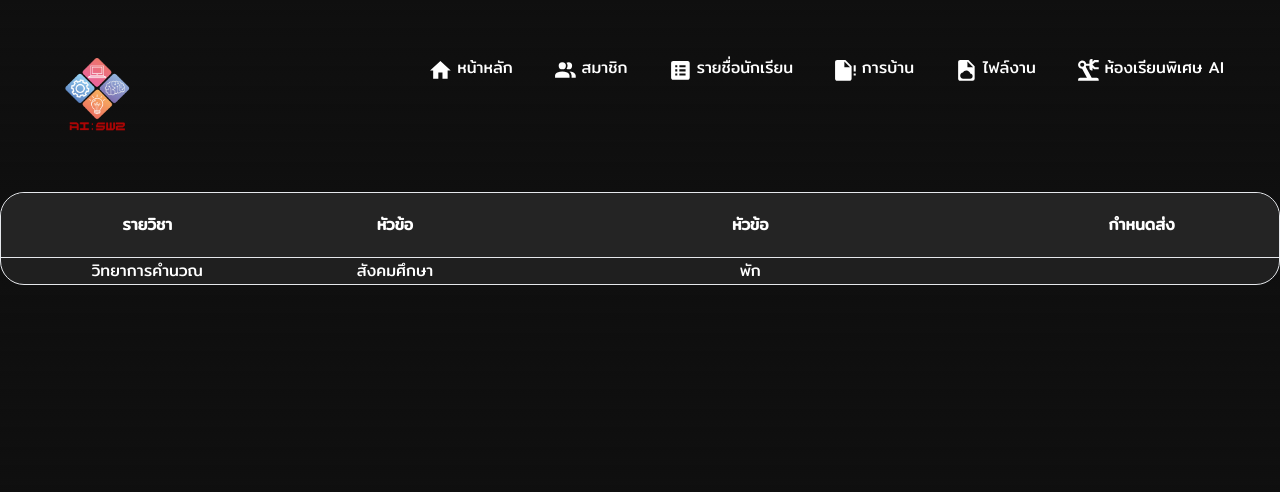
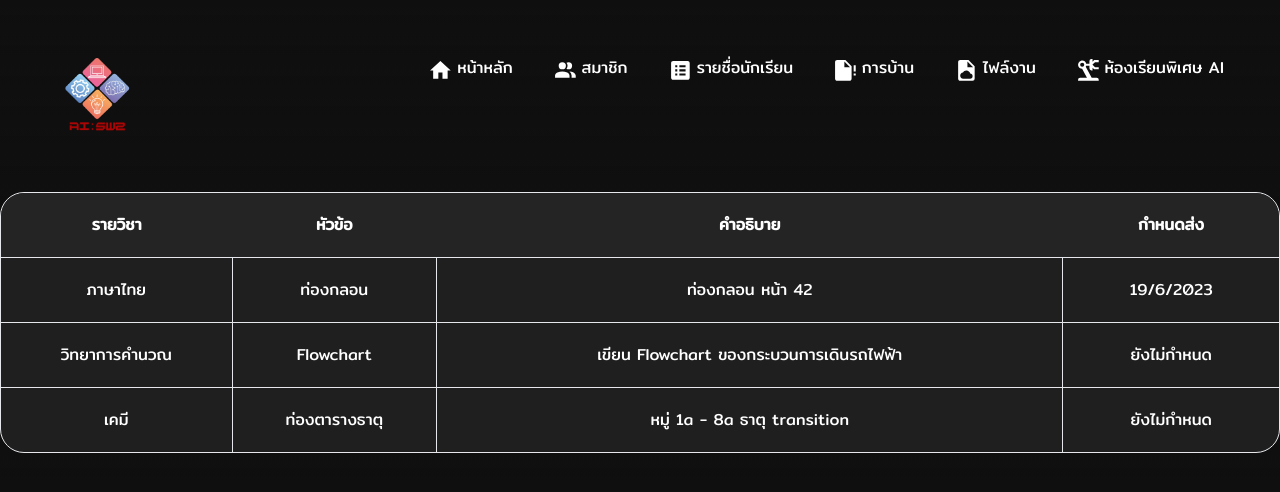
Before and after one commit to KamiK4M1/aigen4, a Next.js app: page /homeworks in a window 1280 px wide. Shown: the top 492 px of the page. Built offline with nearby package versions, Linux system fonts and the light colour scheme.

Commit message:
homework add

```diff
--- a/src/app/components/homworks.tsx
+++ b/src/app/components/homworks.tsx
@@ -8,15 +8,28 @@ export default function Homeworks_table(){
                     <tr className="">
                         <th className="border-b py-5 rounded-tl-3xl duration-300 bg-[#242424]  hover:bg-[#0e0e0e]"><p>รายวิชา</p></th>
                         <th className="border-b px-5 duration-300 bg-[#242424]  hover:bg-[#0e0e0e]"><p>หัวข้อ</p></th>
-                        <th className="border-b px-20 duration-300 bg-[#242424]  hover:bg-[#0e0e0e]"><p>หัวข้อ</p></th>
+                        <th className="border-b px-20 duration-300 bg-[#242424]  hover:bg-[#0e0e0e]"><p>คำอธิบาย</p></th>
                         <th className="border-b px-5 duration-300 rounded-tr-3xl  bg-[#242424] hover:bg-[#0e0e0e]"><p>กำหนดส่ง</p></th>
                     </tr>
                 </thead>
                 <tbody className="text-center">
                     <tr className="">
-                        <td className="duration-300 hover:bg-[#0e0e0e]" >วิทยาการคํานวณ</td>
-                        <td className="duration-300 hover:bg-[#0e0e0e]" >สังคมศึกษา</td>
-                        <td className="duration-300 hover:bg-[#0e0e0e]" >พัก</td>
+                        <td className="border-b border-r duration-300 py-5 hover:bg-[#0e0e0e]">ภาษาไทย</td>
+                        <td className="border-b border-r duration-300 hover:bg-[#0e0e0e]">ท่องกลอน</td>
+                        <td className="border-b border-r duration-300 hover:bg-[#0e0e0e]">ท่องกลอน หน้า 42</td>
+                        <td className="border-b duration-300 hover:bg-[#0e0e0e]" >19/6/2023</td>
+                    </tr>
+                    <tr className="">
+                        <td className="border-b border-r duration-300 py-5 hover:bg-[#0e0e0e]" >วิทยาการคํานวณ</td>
+                        <td className="border-b border-r duration-300 hover:bg-[#0e0e0e]" >Flowchart</td>
+                        <td className="border-b border-r duration-300 hover:bg-[#0e0e0e]" >เขียน Flowchart ของกระบวนการเดินรถไฟฟ้า</td>
+                        <td className="border-b duration-300 hover:bg-[#0e0e0e]" >ยังไม่กำหนด</td>
+                    </tr>
+                    <tr className="">
+                        <td className="border-r duration-300 py-5 hover:bg-[#0e0e0e]">เคมี</td>
+                        <td className="border-r duration-300 hover:bg-[#0e0e0e]">ท่องตารางธาตุ</td>
+                        <td className="border-r duration-300 hover:bg-[#0e0e0e]">หมู่ 1a - 8a ธาตุ transition</td>
+                        <td className="duration-300 hover:bg-[#0e0e0e]" >ยังไม่กำหนด</td>
                     </tr>
                 </tbody>
             </table>
--- a/src/app/components/timetable.tsx
+++ b/src/app/components/timetable.tsx
@@ -2,12 +2,11 @@
 
 export default function Table(){
     return(
-        <main className="rounded-3xl bg-[#1f1f1f] border overflow-x-auto ">
+        <main className=" rounded-3xl bg-[#1f1f1f] border overflow-x-auto ">
             <table className="shadow-2x w-full justify-center py-5 px-5">
                 <thead>
                     <tr className="">
                         <th className="py-5 "><p>คาบเรียน</p><p>เวลา</p></th>
-
                         <th className="duration-300 bg-[#242424]  hover:bg-[#0e0e0e]"><p>คาบ1</p><p>8:20 - 9:15</p></th>
                         <th className="duration-300 bg-[#242424]  hover:bg-[#0e0e0e]"><p>คาบ2</p><p>9:15 - 10:10</p></th>
                         <th className="duration-300 bg-[#242424]  hover:bg-[#0e0e0e]"><p>คาบ3</p><p>10:10 - 11:05</p></th>
@@ -49,11 +48,11 @@ export default function Table(){
                     <tr className="">
                         <td className="py-10 bg-[#242424]">พุธ</td>
 
-                        <td className="border duration-300 hover:bg-[#0e0e0e]">ภาษาอังกฤษ</td>
+                        <td className="border duration-300 hover:bg-[#0e0e0e]">ภาษาอังกฤษ T.</td>
                         <td className="border duration-300 hover:bg-[#0e0e0e]">ศิลปะ</td>
                         <td className="border duration-300 hover:bg-[#0e0e0e]">พระพุทธศาสนา</td>
                         <td className="duration-300 " >พัก</td>
-                        <td className="border duration-300 hover:bg-[#0e0e0e]">ภาษาอังกฤษ</td>
+                        <td className="border duration-300 hover:bg-[#0e0e0e]">ภาษาอังกฤษ A</td>
                         <td className="border duration-300 hover:bg-[#0e0e0e]">ฟิสิกส์</td>
                         <td className="border duration-300 hover:bg-[#0e0e0e]">ภาษาอังกฤษ</td>
                         <td className="border duration-300 hover:bg-[#0e0e0e]">คณิตศาสตร์ AI</td>
@@ -78,12 +77,12 @@ export default function Table(){
                         <td className="py-10 rounded-bl-3xl bg-[#242424]">ศุกร์</td>
 
                         <td className="border-l border-t duration-300 hover:bg-[#0e0e0e]" colSpan={2}>ชีวะ</td>
-                        <td className="border duration-300 hover:bg-[#0e0e0e]">สุขศึกษา</td>
+                        <td className="border-r border-l duration-300 hover:bg-[#0e0e0e]">สุขศึกษา</td>
                         <td className="duration-300"></td>
-                        <td className="border duration-300 hover:bg-[#0e0e0e]">คณิตศาสตร์ AI</td>
-                        <td className="border duration-300 hover:bg-[#0e0e0e]">สังคมศึกษา</td>
-                        <td className="border duration-300 hover:bg-[#0e0e0e]">ภาษาไทย</td>
-                        <td className="border duration-300 hover:bg-[#0e0e0e]">คณะสี</td>
+                        <td className="border-l border-t duration-300 hover:bg-[#0e0e0e]">คณิตศาสตร์ AI</td>
+                        <td className="border-l border-t duration-300 hover:bg-[#0e0e0e]">สังคมศึกษา</td>
+                        <td className="border-l border-t duration-300 hover:bg-[#0e0e0e]">ภาษาไทย</td>
+                        <td className="border-l border-t border-r duration-300 hover:bg-[#0e0e0e]">คณะสี</td>
                         <td className="duration-300 rounded-tr-3xl hover:bg-[#0e0e0e]">-</td>
                     </tr>
                 </tbody>
```
Also changed, not shown: src/app/components/member.tsx (added).
